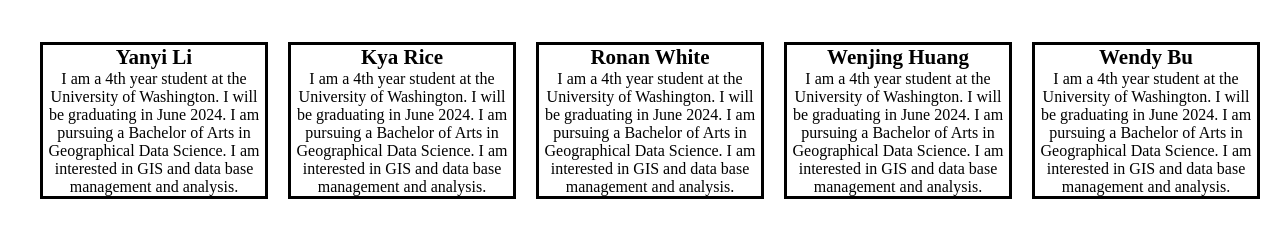
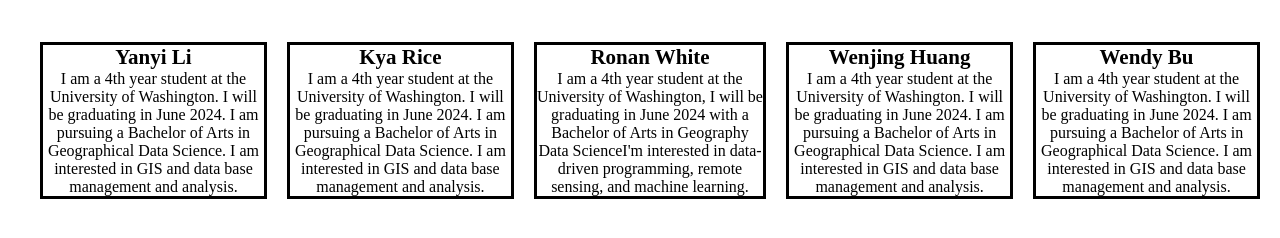
Before and after one commit to kya-rice/Wildfires-Between-2012-2022, a plain HTML site: page aboutus.html in a window 1280 px wide. Shown: the part 166-404 px from the top of the page. Drawn offline with Linux system fonts and the light colour scheme.

Commit message:
Update aboutus.html

```diff
--- a/aboutus.html
+++ b/aboutus.html
@@ -43,9 +43,9 @@
 
                 <div class = "about_blocks" style="border-width:3px; border-style:solid; border-color:black;">
                     <h2>Ronan White</h2>
-                    <p>I am a 4th year student at the University of Washington. I will be graduating in June 2024. I am pursuing a
-                        Bachelor of Arts in Geographical Data Science. I am interested in GIS and
-                        data base management and analysis.</p>
+                    <p>I am a 4th year student at the University of Washington, I will be graduating in June 2024 with a
+                        Bachelor of Arts in Geography Data ScienceI'm interested in data-driven programming, remote sensing,
+                        and machine learning.</p>
 
                 </div>
 
```
